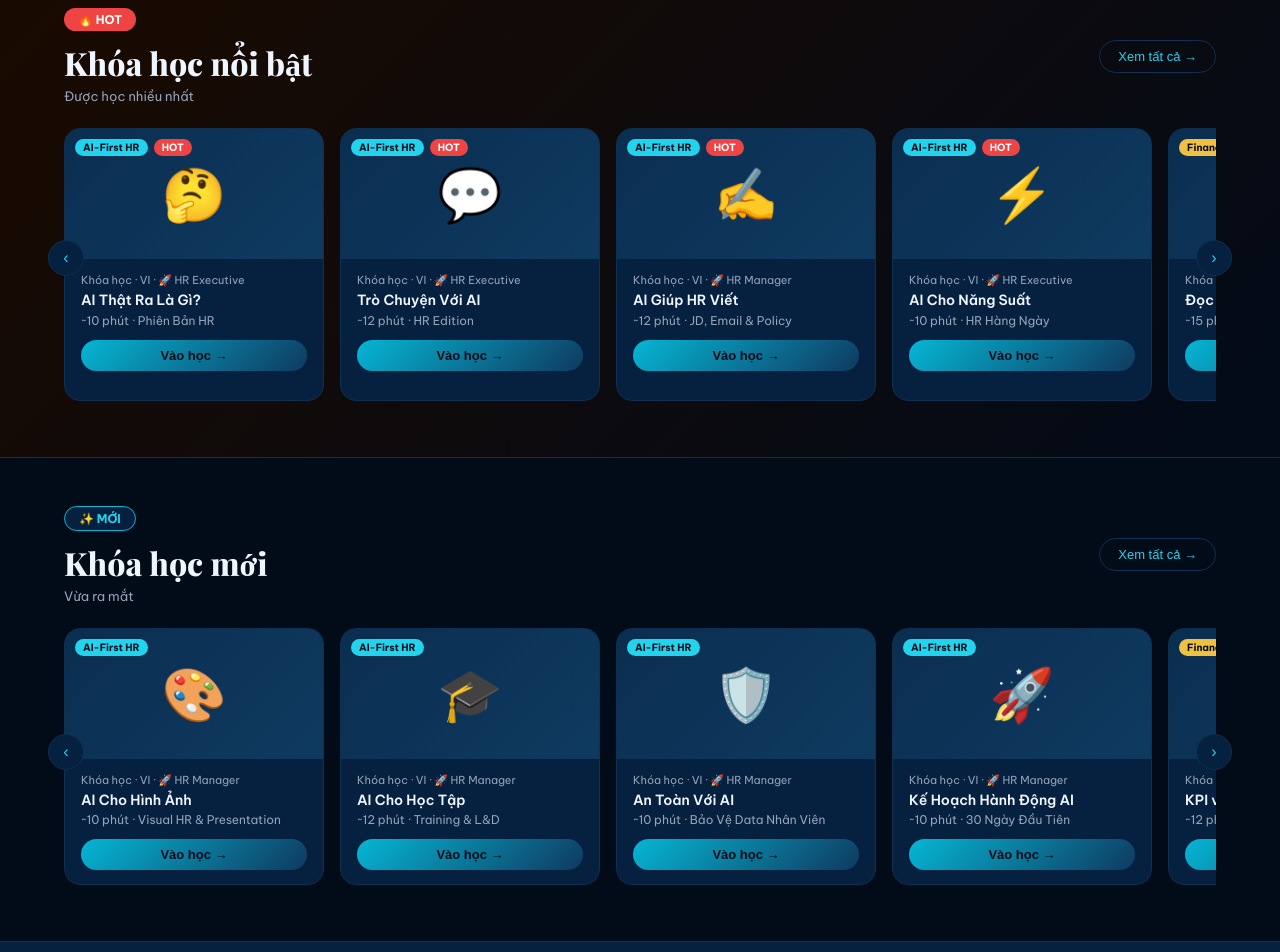
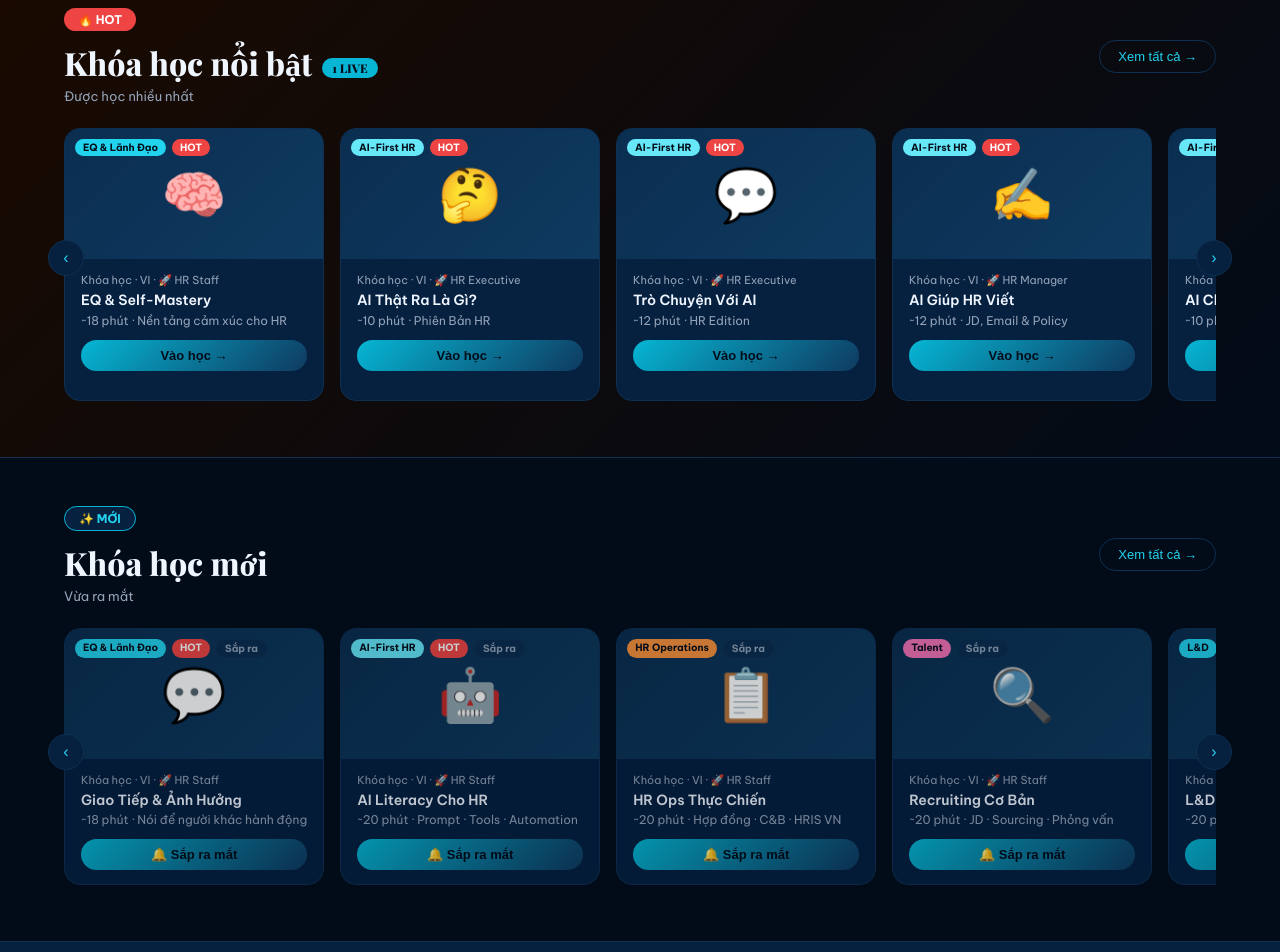
Before and after one commit to thuhien1703-vn/peopleos-tahien, a Next.js app: page / in a window 1280 px wide. Shown: the part 1740-2692 px from the top of the page. Built offline with nearby package versions, Linux system fonts and the light colour scheme.

Commit message:
feat: hub v2 — dynamic stats, K1 live link, 18-course curriculum

```diff
--- a/components/PeopleOSHub.jsx
+++ b/components/PeopleOSHub.jsx
@@ -18,7 +18,33 @@ const C = {
 };
 
 // ── ALL COURSES DATA ────────────────────────────────────────
+// ── COMPUTED STATS (dynamic from ALL_COURSES) ──────────────
+// Usage: LIVE_COURSES, TOTAL_MODULES, TOTAL_HOURS computed below data
+
 const ALL_COURSES = [
+  // ══ PeopleOS Career Path (18 khóa · 3 cấp) ══════════════
+  // Cấp 1 — HR Staff & Specialist
+  { id:101, cat:"EQ & Lãnh Đạo",   emoji:"🧠", title:"EQ & Self-Mastery",             sub:"Nền tảng cảm xúc cho HR",       dur:"18 phút", type:"Khóa học", level:"HR Staff",       hot:true,  tags:["VI"], url:"/k1-eq-selfmastery",           xp:108, modules:6 },
+  { id:102, cat:"EQ & Lãnh Đạo",   emoji:"💬", title:"Giao Tiếp & Ảnh Hưởng",        sub:"Nói để người khác hành động",   dur:"18 phút", type:"Khóa học", level:"HR Staff",       hot:true,  tags:["VI"], soon:true,                           xp:108, modules:6 },
+  { id:103, cat:"AI-First HR",      emoji:"🤖", title:"AI Literacy Cho HR",            sub:"Prompt · Tools · Automation",   dur:"20 phút", type:"Khóa học", level:"HR Staff",       hot:true,  tags:["VI"], soon:true,                           xp:120, modules:6 },
+  { id:104, cat:"HR Operations",    emoji:"📋", title:"HR Ops Thực Chiến",             sub:"Hợp đồng · C&B · HRIS VN",     dur:"20 phút", type:"Khóa học", level:"HR Staff",       hot:false, tags:["VI"], soon:true,                           xp:120, modules:6 },
+  { id:105, cat:"Talent",           emoji:"🔍", title:"Recruiting Cơ Bản",             sub:"JD · Sourcing · Phỏng vấn",    dur:"20 phút", type:"Khóa học", level:"HR Staff",       hot:false, tags:["VI"], soon:true,                           xp:120, modules:6 },
+  { id:106, cat:"L&D",              emoji:"🎓", title:"L&D Thực Chiến",               sub:"ADDIE · Kirkpatrick · ILT",     dur:"20 phút", type:"Khóa học", level:"HR Staff",       hot:false, tags:["VI"], soon:true,                           xp:120, modules:6 },
+  // Cấp 2 — HR Manager & Senior Specialist
+  { id:107, cat:"EQ & Lãnh Đạo",   emoji:"⚡", title:"Leadership Không Chức Danh",   sub:"Dẫn dắt bằng ảnh hưởng",       dur:"20 phút", type:"Khóa học", level:"HR Manager",     hot:true,  tags:["VI"], soon:true,                           xp:132, modules:6 },
+  { id:108, cat:"EQ & Lãnh Đạo",   emoji:"🧩", title:"Tư Duy Hệ Thống",              sub:"Quyết định bằng dữ liệu",      dur:"20 phút", type:"Khóa học", level:"HR Manager",     hot:false, tags:["VI"], soon:true,                           xp:132, modules:6 },
+  { id:109, cat:"EQ & Lãnh Đạo",   emoji:"🔄", title:"Quản Trị Thay Đổi",            sub:"ADKAR · Kháng cự · Văn hóa",   dur:"20 phút", type:"Khóa học", level:"HR Manager",     hot:false, tags:["VI"], soon:true,                           xp:132, modules:6 },
+  { id:110, cat:"Finance-HR",       emoji:"💼", title:"HRBP Mindset",                  sub:"P&L · 9-box · Business lang",  dur:"22 phút", type:"Khóa học", level:"HR Manager",     hot:true,  tags:["VI"], soon:true,                           xp:144, modules:6 },
+  { id:111, cat:"Finance-HR",       emoji:"📈", title:"Performance Mgmt · RevPAMH",   sub:"OKR · KPI · Calibration",      dur:"22 phút", type:"Khóa học", level:"HR Manager",     hot:true,  tags:["VI"], soon:true,                           xp:144, modules:6 },
+  { id:112, cat:"People Analytics", emoji:"📊", title:"HR Analytics Cơ Bản",          sub:"Attrition · Dashboard · Story", dur:"22 phút", type:"Khóa học", level:"HR Manager",     hot:true,  tags:["VI"], soon:true,                           xp:144, modules:6 },
+  // Cấp 3 — HR Director / CHRO
+  { id:113, cat:"EQ & Lãnh Đạo",   emoji:"👑", title:"Executive Presence",            sub:"Board · CEO · C-suite lang",   dur:"25 phút", type:"Khóa học", level:"CHRO",           hot:true,  tags:["VI"], soon:true,                           xp:156, modules:6 },
+  { id:114, cat:"EQ & Lãnh Đạo",   emoji:"🌐", title:"Tầm Nhìn & Văn Hóa Tổ Chức",  sub:"Culture · Succession · Legacy", dur:"25 phút", type:"Khóa học", level:"CHRO",           hot:false, tags:["VI"], soon:true,                           xp:156, modules:6 },
+  { id:115, cat:"AI-First HR",      emoji:"🚀", title:"AI Strategy Cho CHRO",          sub:"Roadmap · Ethics · HR Tech",   dur:"25 phút", type:"Khóa học", level:"CHRO",           hot:true,  tags:["VI"], soon:true,                           xp:156, modules:6 },
+  { id:116, cat:"Finance-HR",       emoji:"🧭", title:"Workforce Strategy · Stagility",sub:"Org design · F&B chain",       dur:"25 phút", type:"Khóa học", level:"CHRO",           hot:false, tags:["VI"], soon:true,                           xp:168, modules:6 },
+  { id:117, cat:"Finance-HR",       emoji:"💰", title:"Finance-HR Hybrid",             sub:"Total Rewards · ESOP · IPO",   dur:"25 phút", type:"Khóa học", level:"CHRO",           hot:true,  tags:["VI"], soon:true,                           xp:168, modules:6 },
+  { id:118, cat:"People Analytics", emoji:"🔭", title:"People Analytics Nâng Cao",    sub:"Predictive · RevPAMH+ · ROI",  dur:"25 phút", type:"Khóa học", level:"CHRO",           hot:false, tags:["VI"], soon:true,                           xp:168, modules:6 },
+  // ══ AI-First HR (bổ sung) ════════════════════════════════
   // AI-First HR (8 khóa)
   { id:1,  cat:"AI-First HR",     emoji:"🤔", title:"AI Thật Ra Là Gì?",              sub:"Phiên Bản HR",                 dur:"10 phút", type:"Khóa học", level:"HR Executive",   hot:true,  tags:["VI"] },
   { id:2,  cat:"AI-First HR",     emoji:"💬", title:"Trò Chuyện Với AI",              sub:"HR Edition",                   dur:"12 phút", type:"Khóa học", level:"HR Executive",   hot:true,  tags:["VI"] },
@@ -62,44 +88,52 @@ const ALL_COURSES = [
   { id:35, cat:"CHRO Mindset",    emoji:"📊", title:"IPO Readiness — HR Chuẩn Bị Gì?", sub:"Pre-IPO HR Checklist",     dur:"20 phút", type:"Khóa học", level:"CHRO",           hot:false, tags:["VI"], soon:true },
 ];
 
+// ── DYNAMIC STATS ──────────────────────────────────────────
+const LIVE_COURSES = ALL_COURSES.filter(c => c.url && !c.soon);
+const SOON_COURSES = ALL_COURSES.filter(c => c.soon);
+const TOTAL_LIVE = LIVE_COURSES.length;
+const TOTAL_MODULES = LIVE_COURSES.reduce((s,c) => s + (c.modules||6), 0);
+const TOTAL_HOURS_MIN = LIVE_COURSES.reduce((s,c) => s + parseInt(c.dur||"15"), 0);
+const fmt_dur = (min) => min >= 60 ? `${Math.floor(min/60)}h${min%60>0?` ${min%60}m`:""}` : `${min} phút`;
+
 const SKILLS = [
-  { key:"AI-First HR",     emoji:"🤖", color:C.cyan,    tagline:"Hiểu AI · Dùng AI · Tin tưởng AI",         stat:"📈 Kỹ năng AI-literacy tăng 70% nhu cầu tuyển dụng (LinkedIn 2026)" },
+  { key:"EQ & Lãnh Đạo",  emoji:"🧠", color:C.cyan,    tagline:"EQ · Resilience · Leadership · Influence",  stat:"📈 EQ là kỹ năng số 1 mà CEO muốn ở CHRO 2026 (McKinsey)" },
   { key:"Finance-HR",      emoji:"💰", color:C.gold,    tagline:"P&L · Budget HC · RevPAMH · Finance Hybrid",stat:"📈 Finance-HR Hybrid là top 3 kỹ năng hot nhất cho CHRO 2026" },
-  { key:"People Analytics",emoji:"📊", color:"#34D399", tagline:"Data · Dashboard · Insight · Prediction",   stat:"📈 People Analytics tăng 185% nhu cầu HRBP toàn cầu" },
-  { key:"Talent",          emoji:"🎯", color:"#F472B6", tagline:"JD · Phỏng Vấn · Onboarding · Succession",  stat:"📈 Bar Raiser methodology: quality-of-hire tăng 40%" },
-  { key:"Total Rewards",   emoji:"🏆", color:"#A78BFA", tagline:"Lương · Thưởng · Benefits · ESOP",          stat:"📈 Total Rewards design là top priority của CHRO 2026" },
-  { key:"CHRO Mindset",    emoji:"👑", color:"#FB923C", tagline:"Strategy · Board · IPO · AI Governance",    stat:"📈 CHRO ngồi tại board table: tăng 60% tại Fortune 500" },
+  { key:"People Analytics",emoji:"📊", color:"#34D399", tagline:"Data · Dashboard · Attrition · Prediction", stat:"📈 People Analytics tăng 185% nhu cầu HRBP toàn cầu" },
+  { key:"AI-First HR",     emoji:"🤖", color:"#67E8F9", tagline:"Prompt · Tools · AI Strategy · Automation", stat:"📈 Kỹ năng AI-literacy tăng 70% nhu cầu tuyển dụng (LinkedIn 2026)" },
+  { key:"Talent",          emoji:"🎯", color:"#F472B6", tagline:"JD · Recruiting · Onboarding · Succession",  stat:"📈 Structured interview tăng quality-of-hire 40%" },
+  { key:"HR Operations",   emoji:"📋", color:"#FB923C", tagline:"C&B · Labor Law · HRIS · Compliance VN",    stat:"📈 HR Ops sai 1 bước = rủi ro pháp lý cho 10,000+ nhân sự" },
 ];
 
 const HAUS = [
   {
-    key:"hr-foundation", emoji:"🚀", name:"HR Foundation",
-    color:C.cyan, target:"Dành cho HR Executive & HR Manager",
+    key:"hr-staff", emoji:"🚀", name:"HR Foundation",
+    color:C.cyan, target:"Dành cho HR Staff & Specialist",
     tagline:"Xây nền tảng · Phát triển nghề nghiệp",
-    xp:"+450 XP", courses:8,
+    xp:"+696 XP", courses:6,
     tiers:[
-      { name:"NOW-READY", ids:[1,2,3,4] },
-      { name:"FUTURE-READY", ids:[5,6,7,8] },
+      { name:"NOW-READY", ids:[101,102,103] },
+      { name:"FUTURE-READY", ids:[104,105,106] },
     ]
   },
   {
-    key:"finance-hr", emoji:"⚡", name:"Finance-HR Hybrid",
-    color:C.gold, target:"Dành cho HRBP & HR Senior",
-    tagline:"Nói chuyện được với CEO & CFO",
-    xp:"+600 XP", courses:7,
+    key:"hr-manager", emoji:"⚡", name:"HR Manager Track",
+    color:C.gold, target:"Dành cho HR Manager & Senior Specialist",
+    tagline:"Dẫn dắt · Phân tích · Tư vấn business",
+    xp:"+804 XP", courses:6,
     tiers:[
-      { name:"NOW-READY", ids:[9,10,11,12] },
-      { name:"FUTURE-READY", ids:[13,14,15] },
+      { name:"NOW-READY", ids:[107,108,109] },
+      { name:"FUTURE-READY", ids:[110,111,112] },
     ]
   },
   {
     key:"chro", emoji:"👑", name:"CHRO Accelerator",
-    color:"#A855F7", target:"Dành cho CHRO, CPO & C-suite HR",
-    tagline:"Định hướng chiến lược · Dẫn dắt tổ chức",
-    xp:"+800 XP", courses:5,
+    color:"#A855F7", target:"Dành cho HR Director & CHRO",
+    tagline:"Chiến lược · Kiến tạo · Di sản",
+    xp:"+972 XP", courses:6,
     tiers:[
-      { name:"NOW-READY", ids:[31] },
-      { name:"FUTURE-READY", ids:[32,33,34,35] },
+      { name:"NOW-READY", ids:[113,114,115] },
+      { name:"FUTURE-READY", ids:[116,117,118] },
     ]
   },
 ];
@@ -130,8 +164,13 @@ function s(...args) {
 // ── COURSE CARD ────────────────────────────────────────────
 function CourseCard({ c, onOpen, done }) {
   const isDone = done?.includes(c.id);
+  const handleClick = () => {
+    if (c.soon) return;
+    if (c.url) { window.open(c.url, '_blank'); return; }
+    onOpen(c);
+  };
   return (
-    <div onClick={() => !c.soon && onOpen(c)}
+    <div onClick={handleClick}
       style={{ background:C.navy2, border:`1px solid ${isDone ? C.teal : C.border}`,
         borderRadius:16, overflow:"hidden", minWidth:260, maxWidth:280, flexShrink:0,
         cursor:c.soon?"default":"pointer", opacity:c.soon?.8:1,
@@ -171,7 +210,7 @@ function CourseCard({ c, onOpen, done }) {
         <button style={{ width:"100%", background:`linear-gradient(135deg, ${C.teal}, ${C.navy4})`,
           color:C.navy, border:"none", borderRadius:24, padding:"8px",
           fontSize:13, fontWeight:700, cursor:c.soon?"not-allowed":"pointer" }}>
-          {c.soon ? "🔔 Báo tôi khi ra mắt" : isDone ? "Xem lại →" : "Vào học →"}
+          {c.soon ? "🔔 Sắp ra mắt" : isDone ? "✓ Xem lại →" : c.url ? "Vào học →" : "Vào học →"}
         </button>
       </div>
     </div>
@@ -312,7 +351,7 @@ export default function PeopleOSHub() {
   const [dailySel, setDailySel] = useState(null);
   const [openCourse, setOpenCourse] = useState(null);
   const [openHaus, setOpenHaus] = useState(null);
-  const [openSkill, setOpenSkill] = useState("AI-First HR");
+  const [openSkill, setOpenSkill] = useState("EQ & Lãnh Đạo");
   const [timer, setTimer] = useState(19800); // 5.5 hours in seconds
 
   // countdown
@@ -332,9 +371,13 @@ export default function PeopleOSHub() {
     }
   };
 
-  const hotCourses = ALL_COURSES.filter(c => c.hot);
-  const newCourses = ALL_COURSES.filter(c => !c.hot).slice(0,10);
-  const skillCourses = ALL_COURSES.filter(c => c.cat === openSkill);
+  const hotCourses = ALL_COURSES.filter(c => c.hot && !c.soon).concat(
+    ALL_COURSES.filter(c => c.hot && c.soon).slice(0,4)
+  ).slice(0,8);
+  const newCourses = ALL_COURSES.filter(c => c.soon).slice(0,10);
+  const skillCourses = ALL_COURSES.filter(c => c.cat === openSkill && !c.soon).concat(
+    ALL_COURSES.filter(c => c.cat === openSkill && c.soon).slice(0,4)
+  );
 
   const LEVEL = xp >= 600 ? "AI Master HR" : xp >= 350 ? "CHRO Practitioner"
     : xp >= 150 ? "Finance-HR Expert" : xp >= 50 ? "HR Accelerator" : "HR Explorer";
@@ -356,7 +399,7 @@ export default function PeopleOSHub() {
   return (
     <div style={{ background:C.navy, minHeight:"100vh",
       fontFamily:"'Be Vietnam Pro',sans-serif", color:C.white }}>
-
+      <link href="https://fonts.googleapis.com/css2?family=Playfair+Display:wght@700;800&family=Be+Vietnam+Pro:wght@400;500;600;700&display=swap" rel="stylesheet"/>
 
       {/* ── NAVBAR ── */}
       <nav style={{ background:"rgba(2,11,24,.97)", borderBottom:`1px solid ${C.border}`,
@@ -472,8 +515,8 @@ export default function PeopleOSHub() {
         padding:"20px 24px" }}>
         <div style={{ ...W, display:"flex", justifyContent:"space-around",
           alignItems:"center" }}>
-          {[["👩‍💼","1,200+","HR Professionals"],["📚","35","Khóa đang mở"],
-            ["🌐","63+","Tỉnh thành VN"]].map(([e,v,l]) => (
+          {[["👩‍💼","1,200+","HR Professionals"],["📚",`${TOTAL_LIVE} live · ${SOON_COURSES.length} sắp ra`,"Khóa học"],
+            ["⏱️",fmt_dur(TOTAL_HOURS_MIN),"Học ngay hôm nay"]].map(([e,v,l]) => (
             <div key={l} style={{ textAlign:"center" }}>
               <div style={{ fontSize:28, fontWeight:800, color:C.navy }}>{e} {v}</div>
               <div style={{ fontSize:12, color:C.navy, fontWeight:600 }}>{l}</div>
@@ -637,7 +680,9 @@ export default function PeopleOSHub() {
                 borderRadius:20, padding:"4px 14px", fontSize:12,
                 fontWeight:700, color:"#fff", marginBottom:10 }}>🔥 HOT</div>
               <h2 style={{ fontFamily:"'Playfair Display',serif", fontSize:32,
-                fontWeight:800, color:C.white, margin:"0 0 4px" }}>Khóa học nổi bật</h2>
+                fontWeight:800, color:C.white, margin:"0 0 4px" }}>Khóa học nổi bật
+                  {TOTAL_LIVE > 0 && <span style={{marginLeft:10, fontSize:12, background:C.teal, color:C.navy, borderRadius:12, padding:"2px 10px", verticalAlign:"middle"}}>{TOTAL_LIVE} LIVE</span>}
+                </h2>
               <p style={{ fontSize:13, color:C.muted, margin:0 }}>Được học nhiều nhất</p>
             </div>
             <button style={{ background:"none", border:`1px solid ${C.border}`,
```
